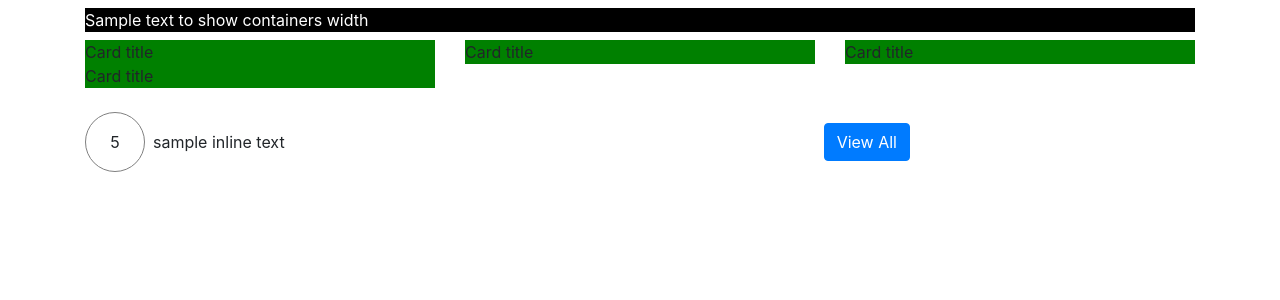
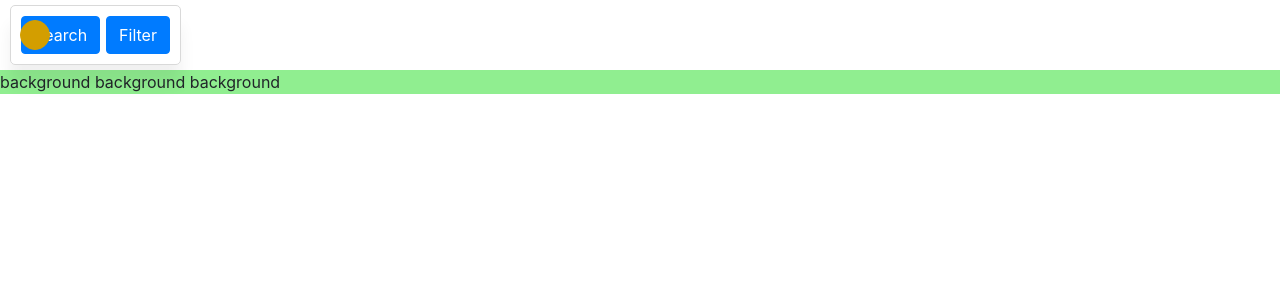
Before and after one commit to dineshrj1909/CSS_playground, a React (Create React App) app: page / in a window 1280 px wide. Shown: the top 300 px of the page. Built offline with nearby package versions, Linux system fonts and the light colour scheme.

Commit message:
positioning example

```diff
--- a/src/App.js
+++ b/src/App.js
@@ -1,10 +1,11 @@
-import logo from './logo.svg';
-import './App.css';
-import 'bootstrap/dist/css/bootstrap.min.css';
-import GridExample from './components/GridExample/GridExample';
+import logo from "./logo.svg";
+import "./App.css";
+import "bootstrap/dist/css/bootstrap.min.css";
+import GridExample from "./components/GridExample/GridExample";
+import PositionExample from "./components/PositionExample/PositionExample";
 
 function App() {
-  return <GridExample></GridExample>;
+  return <PositionExample />;
 }
 
 export default App;
--- /dev/null
+++ b/src/components/PositionExample/PositionExample.js
@@ -0,0 +1,26 @@
+import React, { useState } from "react";
+import { Button } from "react-bootstrap";
+import "./positionExample.css";
+const PositionExample = () => {
+  const [showFilter, setShowFilter] = useState(false);
+  const onClickFilter = () => setShowFilter(!showFilter);
+  return (
+    <div>
+      <div className="searchFilterMain">
+        <Button style={{ marginRight: "6px" }}>Search</Button>
+        <Button onClick={onClickFilter}>Filter</Button>
+        {showFilter && (
+          <ul className="filter-dropdrown">
+            <li>sudhakar</li>
+            <li>dinesh</li>
+            <li>sample</li>
+          </ul>
+        )}
+      </div>
+      <p className="backgroundPara">background background background</p>
+      <div className='circle-fixed'></div>
+    </div>
+  );
+};
+
+export default PositionExample;
--- /dev/null
+++ b/src/components/PositionExample/positionExample.css
@@ -0,0 +1,36 @@
+.searchFilterMain {
+  position: relative;
+  display: inline-flex;
+  margin: 5px 10px;
+  border: 1px solid #d9d9d9;
+  padding: 10px;
+  box-shadow: 0px 20px 16px #0000000f;
+  border-radius: 5px;
+  z-index: 0;
+}
+
+.backgroundPara {
+  background-color: lightGreen;
+  z-index: -1;
+}
+
+.filter-dropdrown {
+  position: absolute;
+  border: 1px solid red;
+  right: 0px;
+  top: 100%;
+  margin-top: 4px;
+  background-color: lightGray;
+  z-index: 1;
+}
+
+.circle-fixed {
+  border: 1px solid #d39e00;
+  width: 30px;
+  height: 30px;
+  border-radius: 50%;
+  background-color: #d39e00;
+  position: fixed;
+  top: 20px;
+  left: 20px;
+}
```
Also changed, not shown: 1 other file (tests, documents, lock files or other folders).
